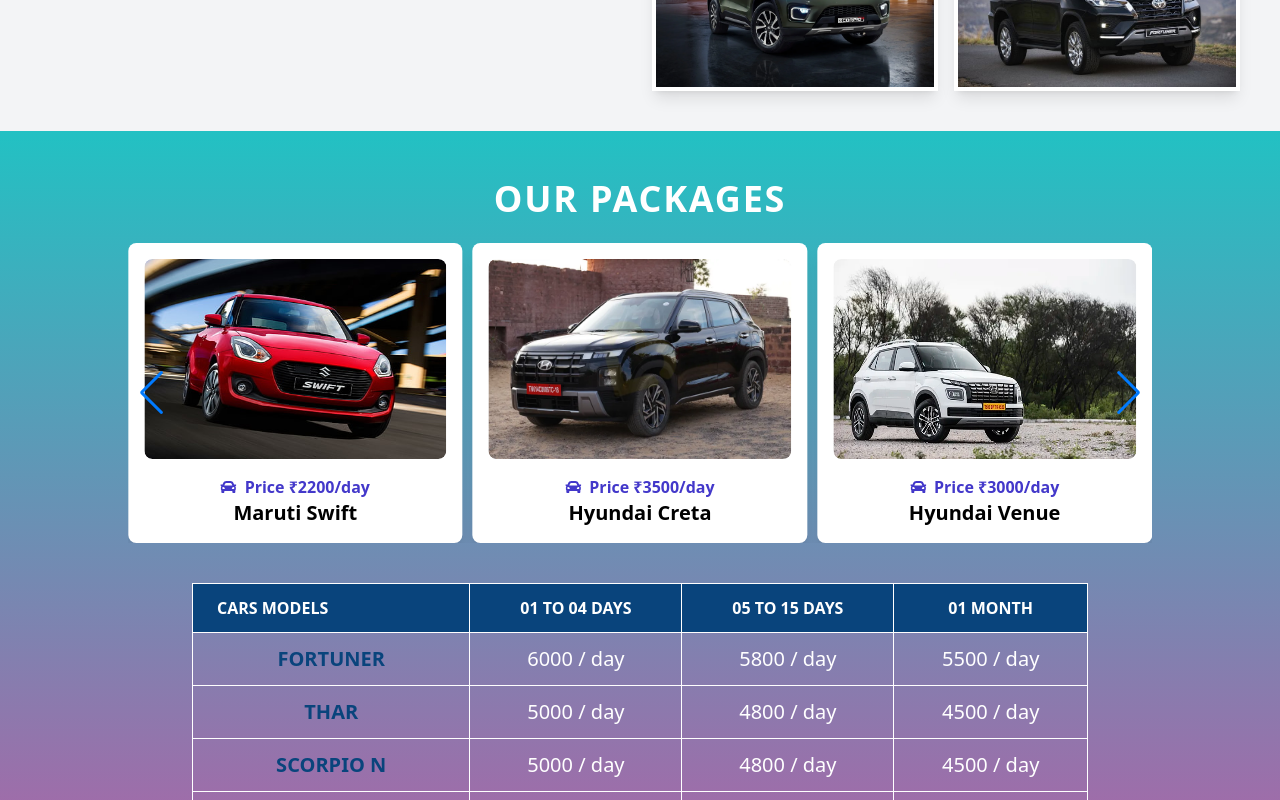
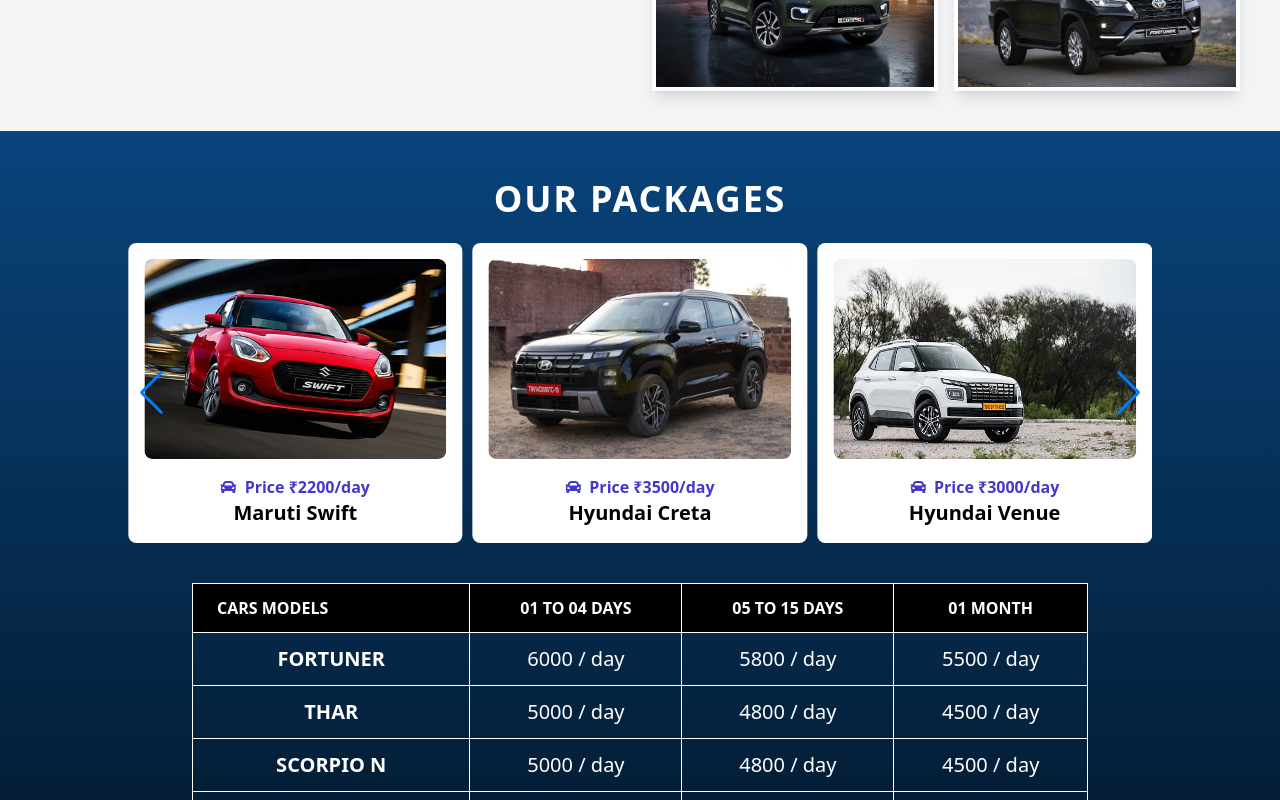
Before and after one commit to NikkuYadav/car-rent-ncr, a React (Vite) app: page / in a window 1280 px wide. Shown: the part 1280-2080 px from the top of the page. Built offline with nearby package versions, Linux system fonts and the light colour scheme.

Commit message:
change gradient

```diff
--- a/src/components/FloatingButtons .jsx
+++ b/src/components/FloatingButtons .jsx
@@ -55,7 +55,7 @@
 
             {/* WhatsApp Button */}
             <a
-                href="https://wa.me/+91 8383801636"
+                href="https://wa.me/+918383801636"
                 target="_blank"
                 rel="noopener noreferrer"
                 className="w-12 h-12 flex items-center justify-center bg-green-500 text-white rounded-full shadow-lg hover:bg-green-600 transition"
--- a/src/components/Footer.jsx
+++ b/src/components/Footer.jsx
@@ -81,7 +81,7 @@
               {/* WhatsApp Link */}
               <li>
                 <a
-                  href="https://wa.me/8383801636"
+                  href="https://wa.me/+918383801636"
                   target="_blank"
                   rel="noopener noreferrer"
                   className="flex items-center bg-white border-2 border-green-500 rounded-full px-3 py-1 shadow-lg"
--- a/src/components/Top.jsx
+++ b/src/components/Top.jsx
@@ -60,7 +60,7 @@
           {/* WhatsApp Link */}
           <li>
             <a
-              href="https://wa.me/+91 8383801636"
+              href="https://wa.me/+918383801636"
               target="_blank"
               rel="noopener noreferrer"
               className="flex items-center bg-white border-2 border-green-500 rounded-full px-3 py-1 shadow-lg"
--- a/src/pages/Home/CarRatesTable.jsx
+++ b/src/pages/Home/CarRatesTable.jsx
@@ -21,7 +21,7 @@
     <div className="overflow-x-auto">
       <table className="min-w-full border border-gray-700 text-white">
         {/* Table Header */}
-        <thead className="bg-primary">
+        <thead className="bg-black">
           <tr>
             <th className="border border-white px-6 py-3 text-left">CARS MODELS</th>
             <th className="border border-white px-6 py-3">01 TO 04 DAYS</th>
@@ -34,7 +34,7 @@
         <tbody className="bg-transparent text-sm md:text-xl">
           {carRates.map((car, index) => (
             <tr key={index} className="border border-white text-center hover:bg-gray-500">
-              <td className="border border-white font-bold text-primary px-6 py-3">{car.model}</td>
+              <td className="border border-white font-bold  px-6 py-3">{car.model}</td>
               {car.rates.map((rate, idx) => (
                 <td key={idx} className="border border-white px-6 py-3">
                   {rate} / day
--- a/src/pages/Home/OurPackages.jsx
+++ b/src/pages/Home/OurPackages.jsx
@@ -27,8 +27,8 @@
     <div className="relative w-full h-auto flex flex-col items-center justify-center py-12 px-4 md:px-0">
       <div
         className="absolute inset-0 bg-cover bg-center"
-        style={{ backgroundImage: `linear-gradient(rgba(34,193,195,1) , rgba(253,45,150,1))` }}>
-
+        style={{ backgroundImage: `linear-gradient(#09447C, black)` }}
+      >
       </div>
 
       <div className="relative w-full max-w-5xl text-center">
@@ -49,7 +49,7 @@
             1024: { slidesPerView: 3 },
           }}
         >
-           {packages.map((car, index) => (
+          {packages.map((car, index) => (
             <SwiperSlide key={index}>
               <div className="bg-white shadow-lg rounded-lg p-4">
                 <div className="relative group overflow-hidden rounded-lg">
```
